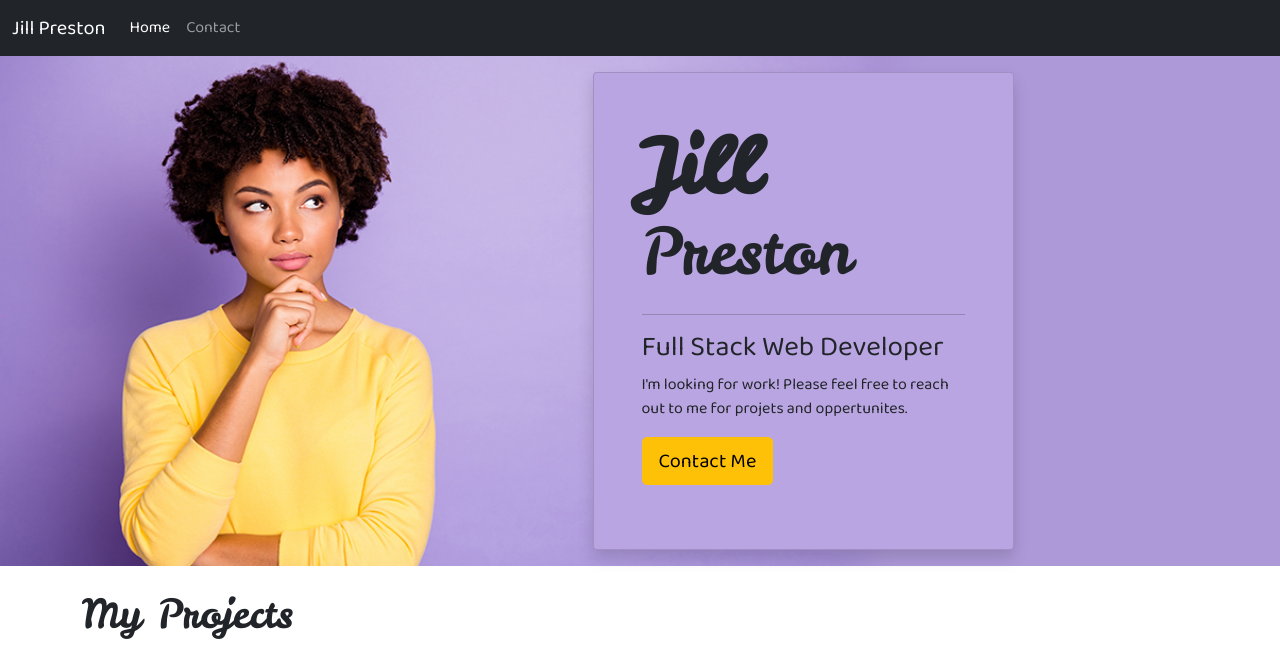
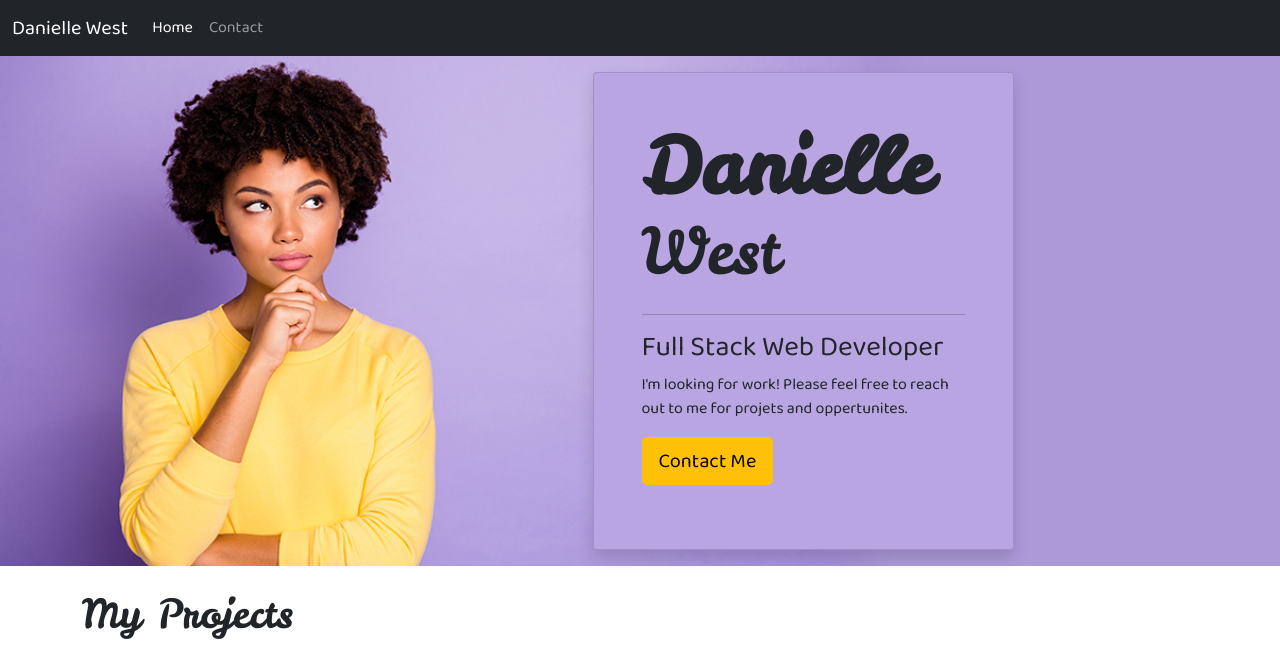
Before and after one commit to helloshyann/danielle-port, a plain HTML site: page index.html in a window 1280 px wide. Shown: the top 650 px of the page. Drawn offline with nearby package versions, Linux system fonts and the light colour scheme.

Commit message:
Update index.html

```diff
--- a/index.html
+++ b/index.html
@@ -20,7 +20,7 @@
 
 <nav class="navbar navbar-expand-md navbar-dark fixed-top bg-dark">
     <div class="container-fluid">
-        <a class="navbar-brand cinzel" href="/index.html">Jill Preston</a>
+        <a class="navbar-brand cinzel" href="/index.html">Danielle West</a>
         <button class="navbar-toggler" type="button" data-bs-toggle="collapse" data-bs-target="#navbarCollapse"
             aria-controls="navbarCollapse" aria-expanded="false" aria-label="Toggle navigation">
             <span class="navbar-toggler-icon"></span>
@@ -47,7 +47,7 @@
                 <div class="col-12 col-md-7 col-xl-6">
 
                     <div class="card header-card rounded shadow m-3 p-5">
-                        <h1 class="display-3 title"><span class="bold">Jill</span> Preston</h1>
+                        <h1 class="display-3 title"><span class="bold">Danielle</span> West</h1>
                         <hr>
                         <h3>Full Stack Web Developer</h3>
                         <p>
```
